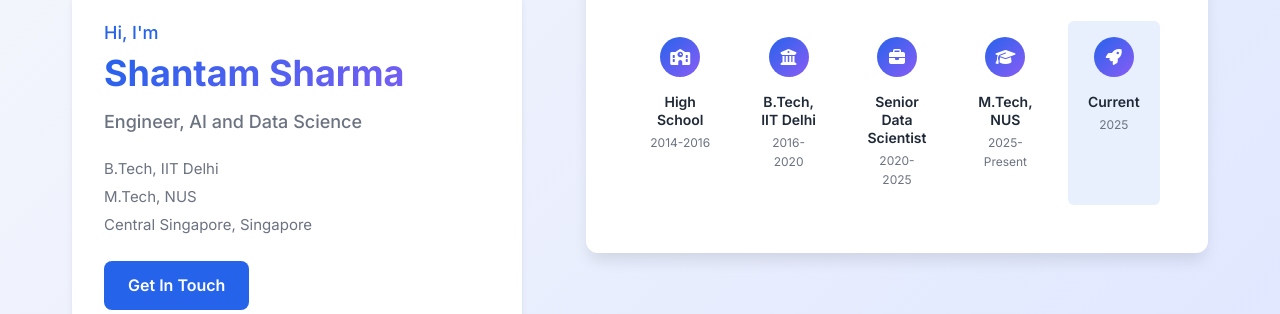
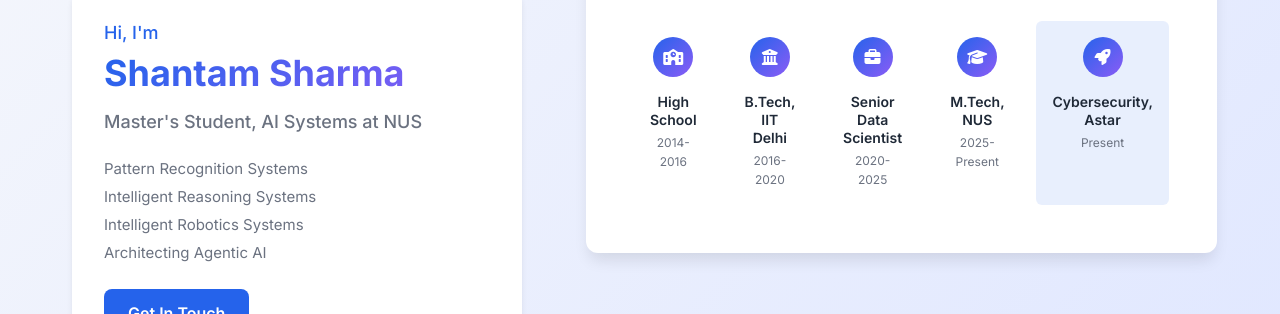
Before and after one commit to shantam98/shantam98.github.io, a plain HTML site: page index.html in a window 1280 px wide. Shown: the part 628-942 px from the top of the page. Drawn offline with Linux system fonts and the light colour scheme.

Commit message:
hero config updates
Updated title and subtitle to reflect current status and focus areas. Added new areas of expertise under hero info.

```diff
--- a/index.html
+++ b/index.html
@@ -7,7 +7,7 @@
     <meta name="keywords" content="AI Engineer, Data Science, Machine Learning, GenAI, Computer Vision, MLOps">
     <meta name="author" content="Shantam Sharma">
 
-    <title>Shantam Sharma | AI & Data Science Engineer</title>
+    <title>Shantam Sharma | Engineering AI </title>
 
     <!-- Favicon -->
     <link rel="icon" type="image/x-icon" href="assets/favicon.ico">
@@ -75,11 +75,12 @@
                             <span class="greeting">Hi, I'm</span>
                             <span class="name">Shantam Sharma</span>
                         </h1>
-                        <h2 class="hero-subtitle">Engineer, AI and Data Science</h2>
+                        <h2 class="hero-subtitle"> Master's Student, AI Systems at NUS </h2>
                         <div class="hero-info">
-                            <p>B.Tech, IIT Delhi</p>
-                            <p>M.Tech, NUS</p>
-                            <p>Central Singapore, Singapore</p>
+                            <p>Pattern Recognition Systems</p>
+                            <p>Intelligent Reasoning Systems</p>
+                            <p>Intelligent Robotics Systems</p>
+                            <p>Architecting Agentic AI</p>
                         </div>
                         <div class="hero-buttons">
                             <a href="#contact" class="btn btn-primary">Get In Touch</a>
@@ -147,8 +148,8 @@
                                 <div class="timeline-item active">
                                     <div class="timeline-icon"><i class="fas fa-rocket"></i></div>
                                     <div class="timeline-details">
-                                        <strong>Current</strong>
-                                        <span>2025</span>
+                                        <strong>Cybersecurity, Astar</strong>
+                                        <span>Present</span>
                                     </div>
                                 </div>
                             </div>
```
